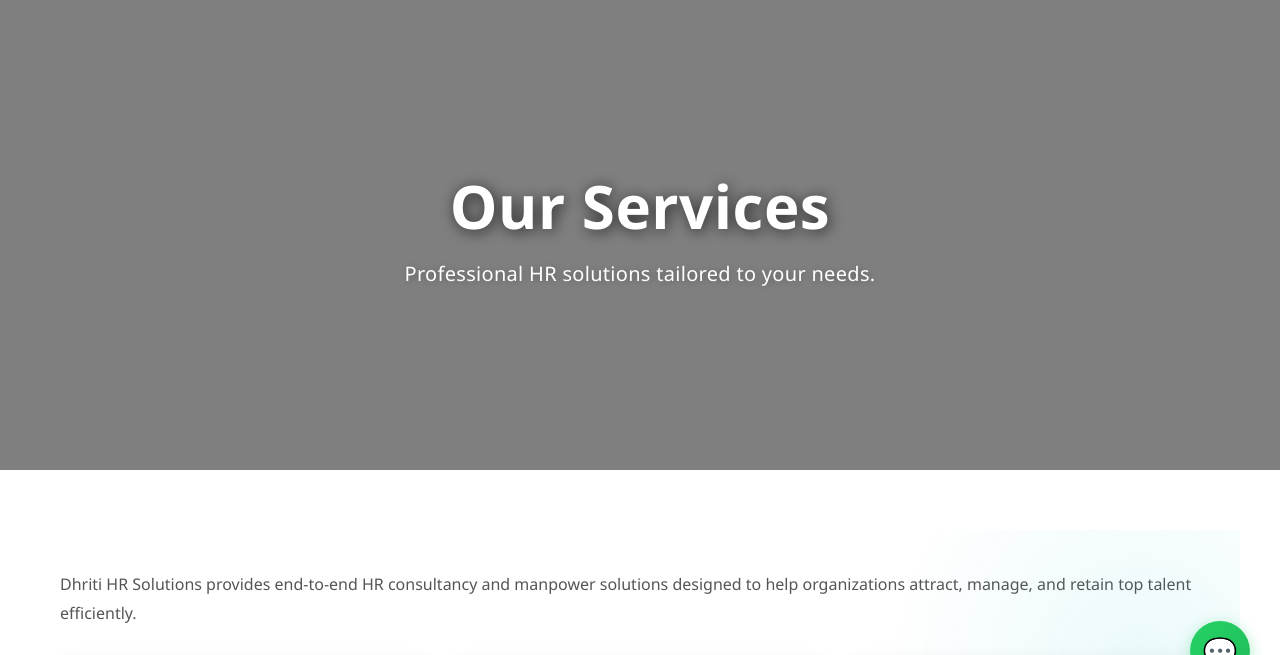
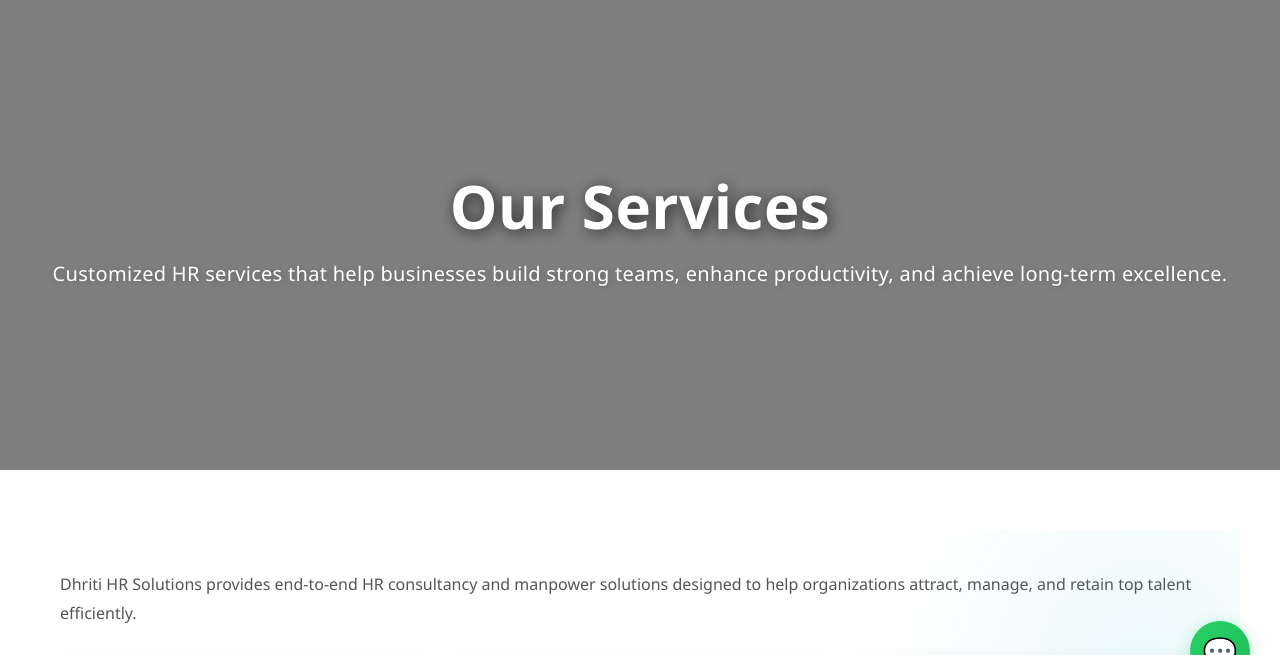
Before and after one commit to sailohithsahu2002/Dhriti-Hr-solutions, a plain HTML site: page Dhriti HR Solutions/services.html in a window 1280 px wide. Shown: the part 89-744 px from the top of the page. Drawn offline with Linux system fonts and the light colour scheme.

```diff
--- a/Dhriti HR Solutions/services.html
+++ b/Dhriti HR Solutions/services.html
@@ -1121,7 +1121,10 @@
 <!-- PAGE HEADER -->
 <div class="page-header services-hero">
   <h1>Our Services</h1>
-  <p>Professional HR solutions tailored to your needs.</p>
+  <p>
+    Customized HR services that help businesses build strong teams,
+    enhance productivity, and achieve long-term excellence.
+  </p>
 </div>
 
 <!-- SERVICES -->
```
